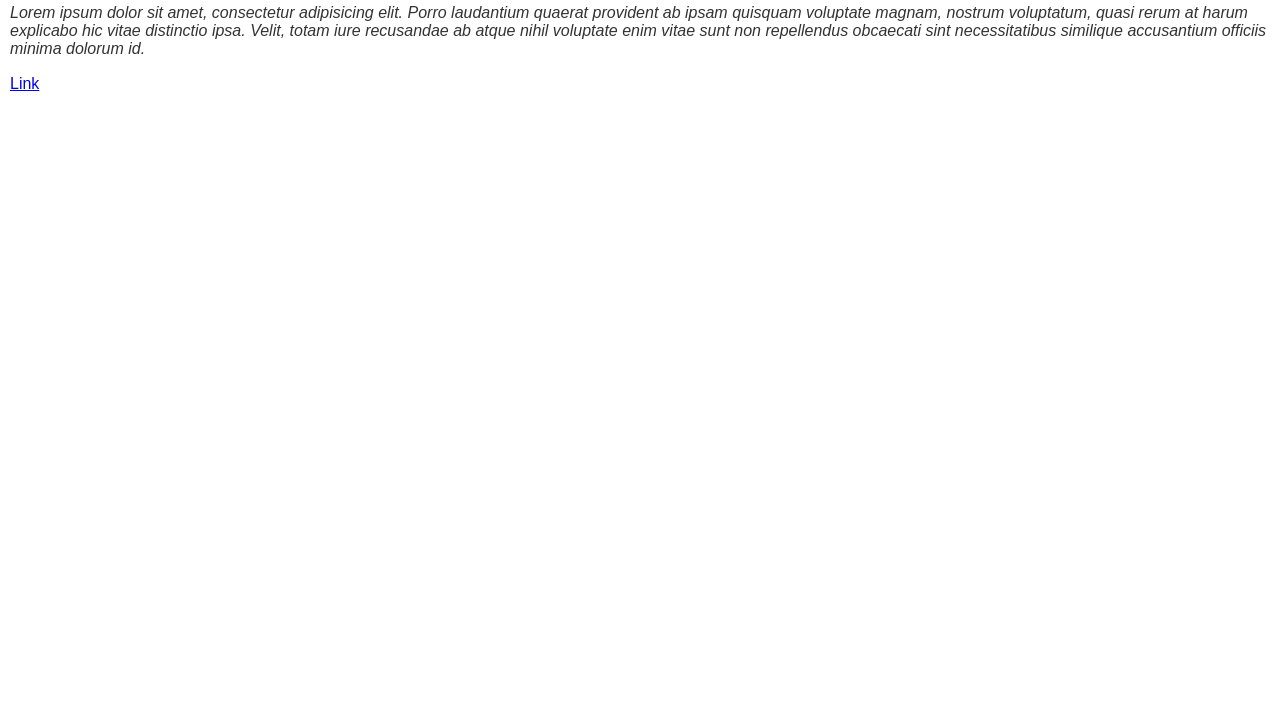
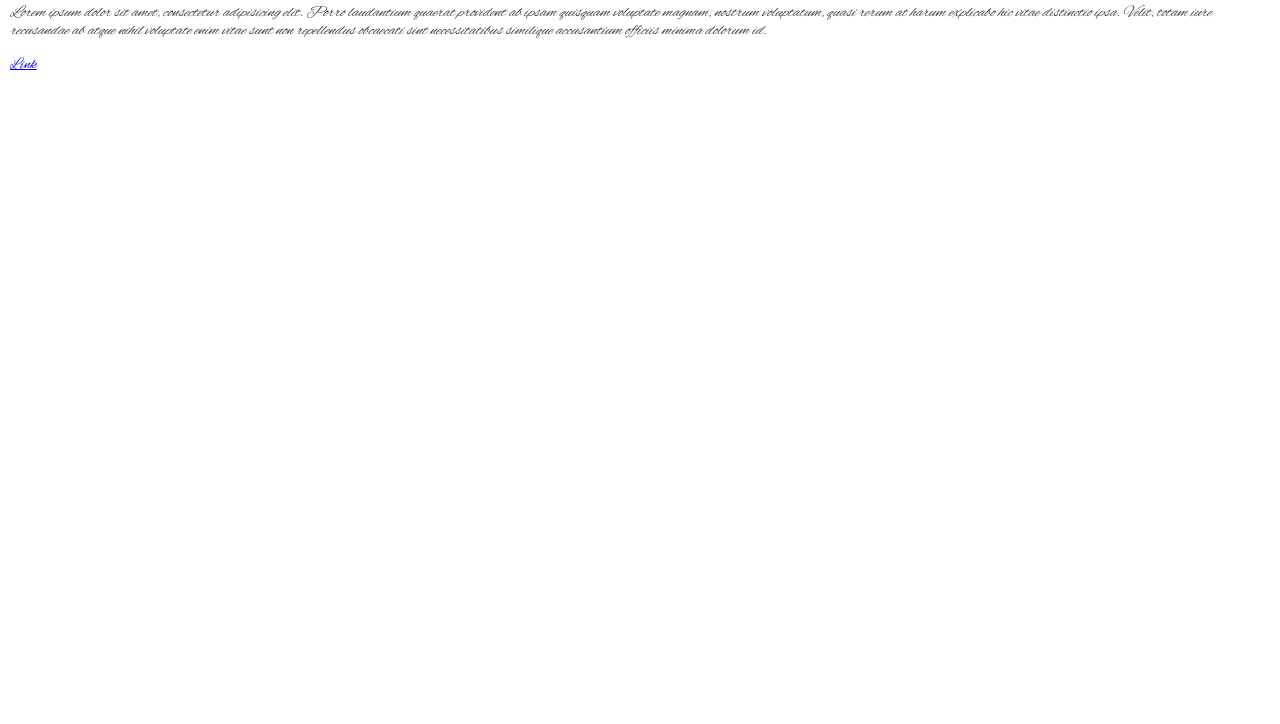
Before and after one commit to MaGabyZR/Advanced_HTML_CSS, a plain HTML site: page index.html in a window 1280 px wide. Shown: the part 76-800 px from the top of the page. Drawn offline with Linux system fonts and the light colour scheme.

Commit message:
Embedded fonts

```diff
--- a/css/styles.css
+++ b/css/styles.css
@@ -1,10 +1,18 @@
+@font-face {
+    font-family: 'brush';
+    src: url('fonts/brush/alexbrush-regular-webfont.woff2') format('woff2'),
+         url('fonts/brush/alexbrush-regular-webfont.woff') format('woff');
+    font-weight: normal;
+    font-style: normal;
+}
+
 /* *, *::before, *::after {
     box-sizing: border-box;
 } */
 body{
     margin: 10px;
     /* height: 200vh;*/
-    font-family: Arial, Helvetica, sans-serif;
+    font-family: "brush", Arial, Helvetica, sans-serif;
 }
 
 h1 {
```
Also changed, not shown: css/fonts/brush/alexbrush-regular-webfont.woff (added), css/fonts/brush/alexbrush-regular-webfont.woff2 (added).
